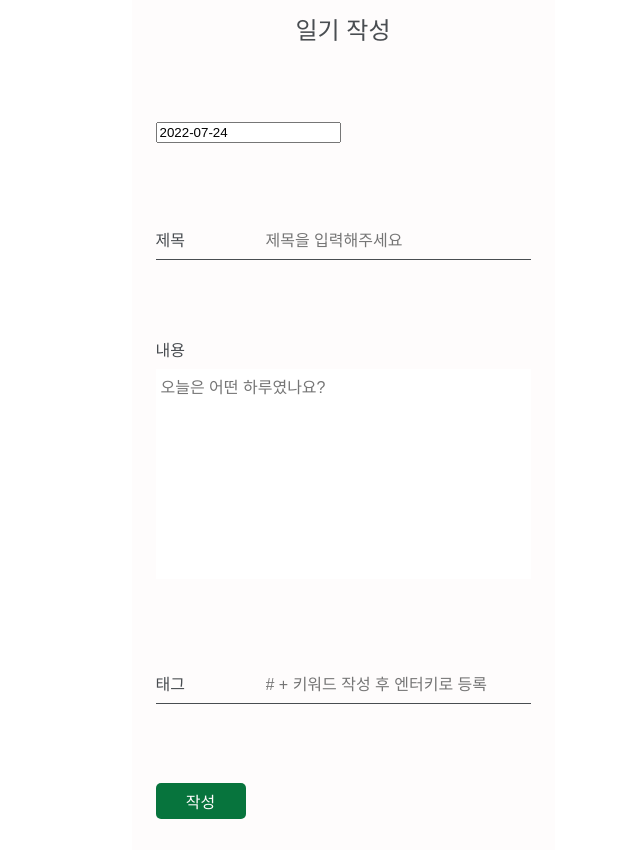
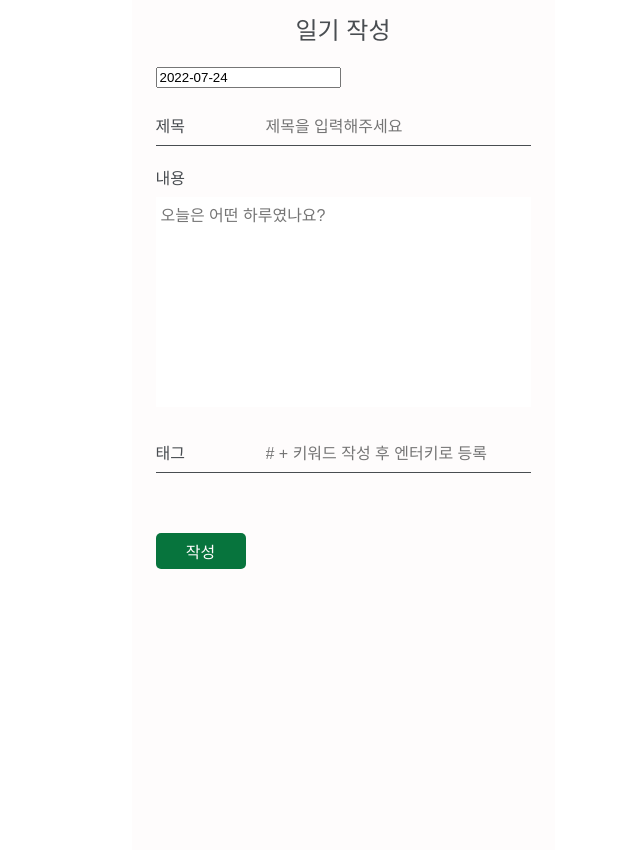
Before and after one commit to suin-d/my-diary, a React (Create React App) app: page /write in a window 1280 px wide. Shown: the whole page, without its empty margins (297-937 px from the left). Built offline with nearby package versions, Linux system fonts and the light colour scheme.

Commit message:
style: DiaryEditor 스타일 수정

```diff
--- a/src/components/Editor/diaryEditor.tsx
+++ b/src/components/Editor/diaryEditor.tsx
@@ -6,7 +6,20 @@ import CustomTextarea from 'components/common/customTextarea';
 import useInput from 'components/hooks/useInput';
 import DatePicker from 'react-datepicker';
 import { ko } from 'date-fns/esm/locale';
+import styled from 'styled-components';
 
+export const DiaryEditorContainer = styled.section`
+  height: 100%;
+  .input__custom {
+    margin-top: 20px;
+  }
+  .textarea__custom {
+    margin-top: 20px;
+  }
+  .button__submit {
+    margin-top: 60px;
+  }
+`;
 export default function DiaryEditor() {
   const [title, onChangeTitle] = useInput('');
   const [content, onChangeContent] = useInput('');
@@ -14,7 +27,7 @@ export default function DiaryEditor() {
   const [checkDate, setCheckDate] = useState(new Date());
 
   return (
-    <>
+    <DiaryEditorContainer>
       <DatePicker
         locale={ko}
         dateFormat="yyyy-MM-dd"
@@ -39,7 +52,7 @@ export default function DiaryEditor() {
         onChange={onChangeTag}
         placeholder="# + 키워드 작성 후 엔터키로 등록"
       />
-      <BaseButton text="작성" />
-    </>
+      <BaseButton text="작성" type="submit" />
+    </DiaryEditorContainer>
   );
 }
--- a/src/components/common/baseButton.tsx
+++ b/src/components/common/baseButton.tsx
@@ -39,8 +39,16 @@ export default function BaseButton({
 }: ButtonPropsType): JSX.Element {
   return (
     <ButtonBox width={width} height={height} onClick={onClick}>
-      {type === 'button' && <button type="button">{text}</button>}
-      {type === 'submit' && <button type="submit">{text}</button>}
+      {type === 'button' && (
+        <button type="button" className="button__base">
+          {text}
+        </button>
+      )}
+      {type === 'submit' && (
+        <button type="submit" className="button__submit">
+          {text}
+        </button>
+      )}
     </ButtonBox>
   );
 }
--- a/src/components/common/customInput.tsx
+++ b/src/components/common/customInput.tsx
@@ -63,7 +63,7 @@ export default function CustomInput({
 }: CustomInputPropsType): JSX.Element {
   const inputEl = useRef<null | HTMLInputElement>(null);
   return (
-    <CustomInputBox width={width} className="input__cus">
+    <CustomInputBox width={width} className="input__custom">
       <div className="line"></div>
       {title && <span onClick={() => inputEl.current?.focus()}>{title}</span>}
       <input
--- a/src/components/common/customTextarea.tsx
+++ b/src/components/common/customTextarea.tsx
@@ -42,7 +42,7 @@ export default function CustomTextarea({
 }: CustomTextareaPropsType): JSX.Element {
   const textareaRef = useRef<null | HTMLTextAreaElement>(null);
   return (
-    <CustomTextareaBox width={width}>
+    <CustomTextareaBox width={width} className="textarea__custom">
       <div className="line"></div>
       <span onClick={() => textareaRef.current?.focus()}>{title}</span>
       <textarea
--- a/src/pages/main.tsx
+++ b/src/pages/main.tsx
@@ -11,6 +11,7 @@ import { useNavigate } from 'react-router-dom';
 export const Header = styled.header`
   text-align: center;
   font-size: 24px;
+  margin-bottom: 24px;
 `;
 
 const MenuIconsBox = styled.div`
```
